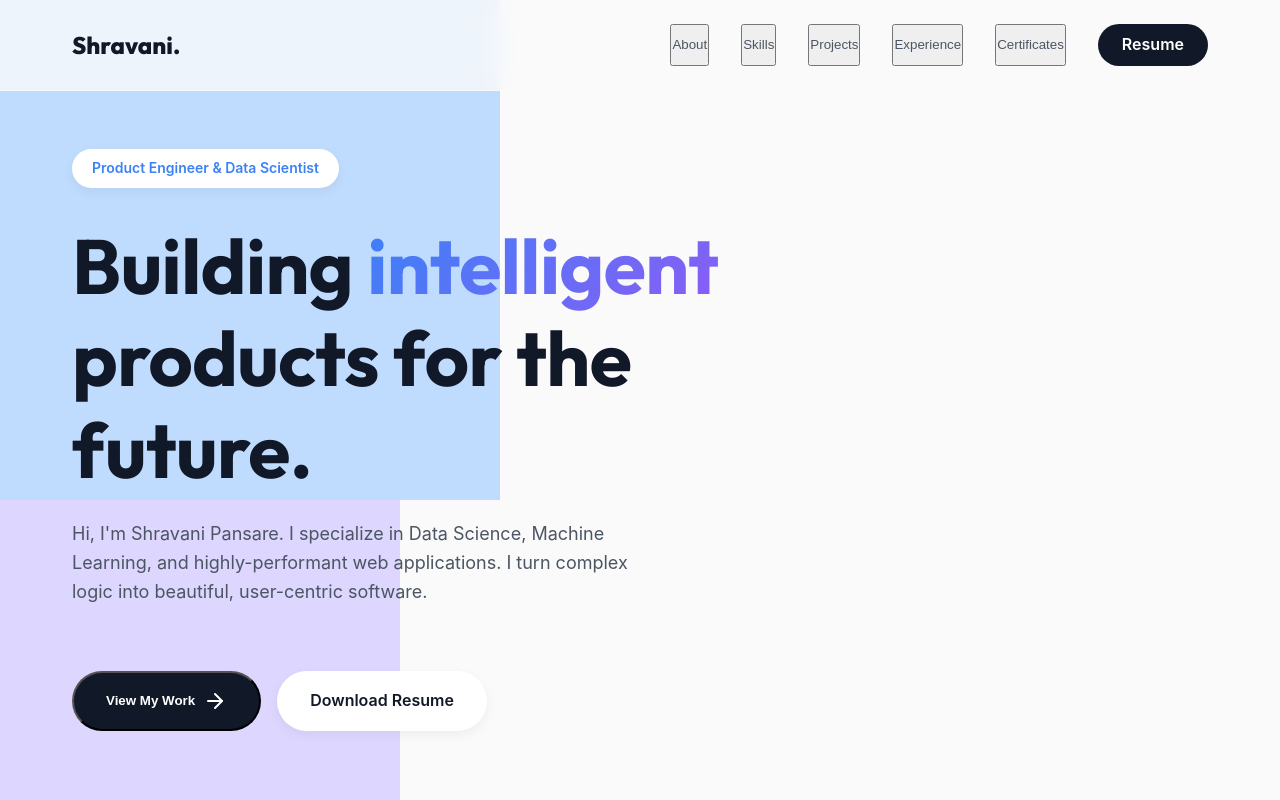
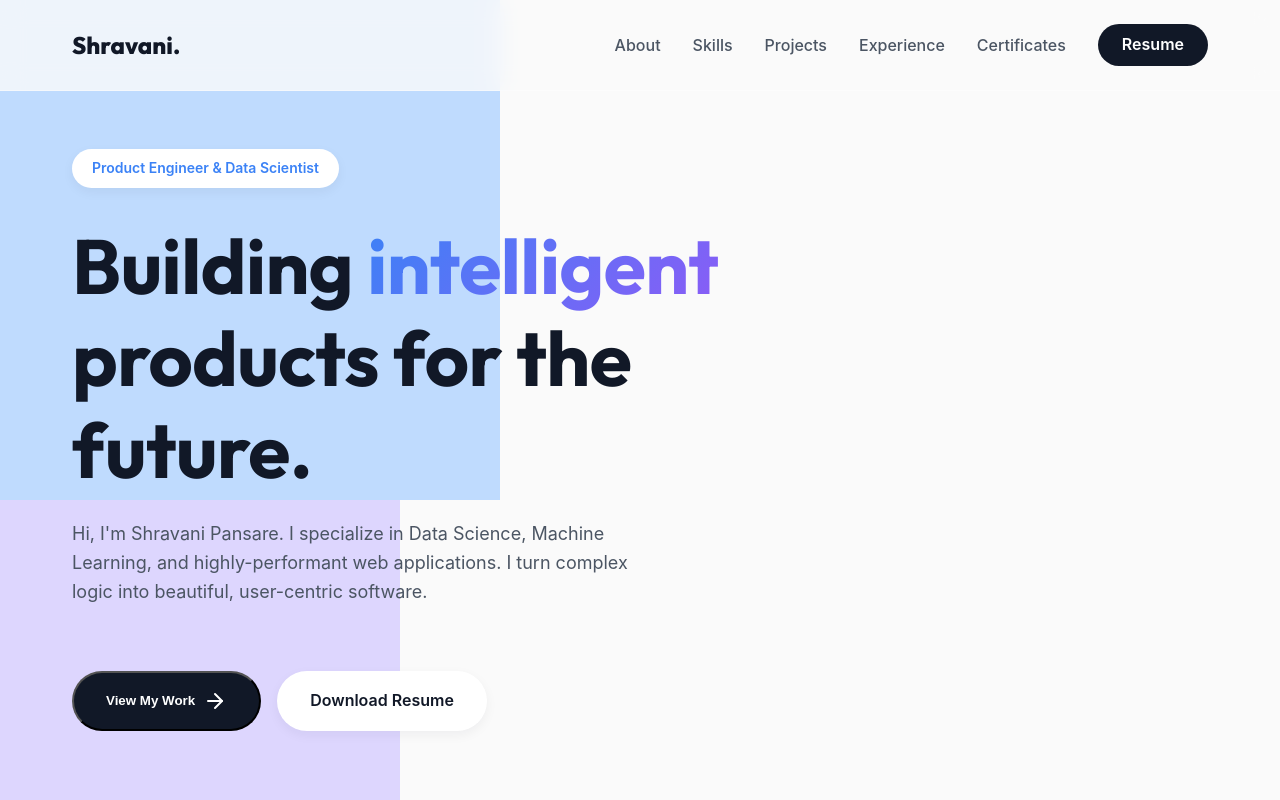
Before and after one commit to shravipansare/portfolio, a React (Vite) app: page / in a window 1280 px wide. Shown: the top 800 px of the page. Built offline with nearby package versions, Linux system fonts and the light colour scheme.

Commit message:
fix: remove default button styles from nav links

```diff
--- a/src/index.css
+++ b/src/index.css
@@ -176,6 +176,11 @@ nav {
   text-decoration: none;
   font-weight: 500;
   transition: color 0.3s;
+  background: none;
+  border: none;
+  cursor: pointer;
+  font-family: 'Inter', sans-serif;
+  font-size: 1rem;
 }
 
 .nav-link:hover {
```
